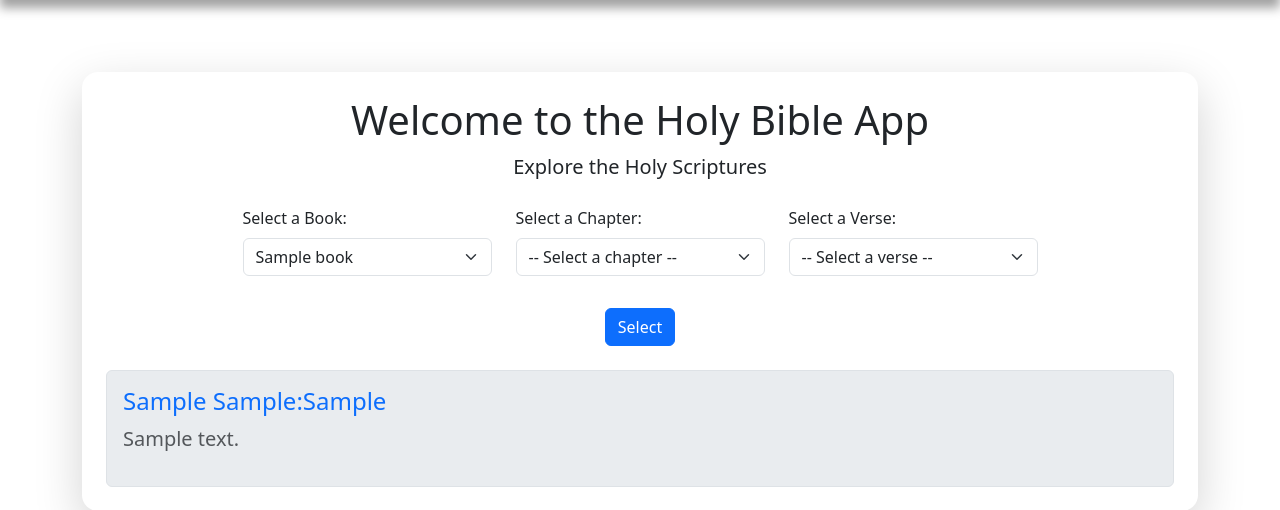
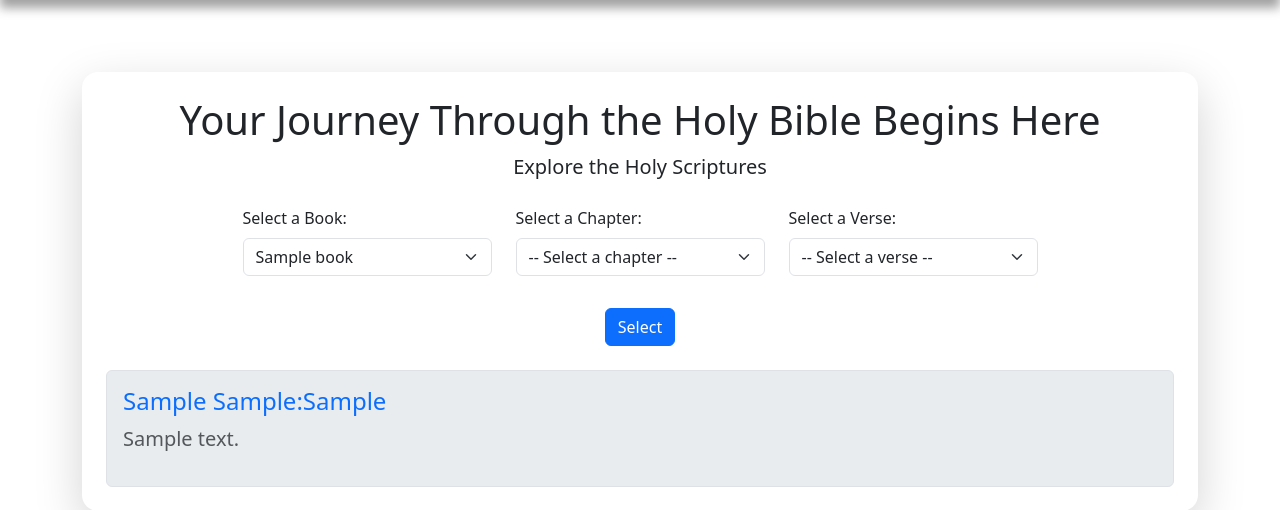
Before and after one commit to Cartha007/bibleapp, a Flask app: template webversion/templates/home.html in a window 1280 px wide. Shown: the part 58-568 px from the top of the page. Run offline with Flask 3, Linux system fonts and the light colour scheme; the template is opened without the code that fills it: most values are stand-ins (such as "Sample title", 1, 10 or a date in 2020); parts of the project's set-up code (start-up, migrations or seed data) failed here and were passed over.

Commit message:
style(about): update welcome message to reflect a more inviting tone

```diff
--- a/webversion/templates/home.html
+++ b/webversion/templates/home.html
@@ -8,7 +8,7 @@
 
 <div class="container shadow-lg rounded-4 p-4 mt-5 mb-5 bg-body text-body">
     <div class="text-center">
-        <h1>Welcome to the Holy Bible App</h1>
+        <h1>Your Journey Through the Holy Bible Begins Here</h1>
         <p class="lead">Explore the Holy Scriptures</p>
     </div>
 
```
